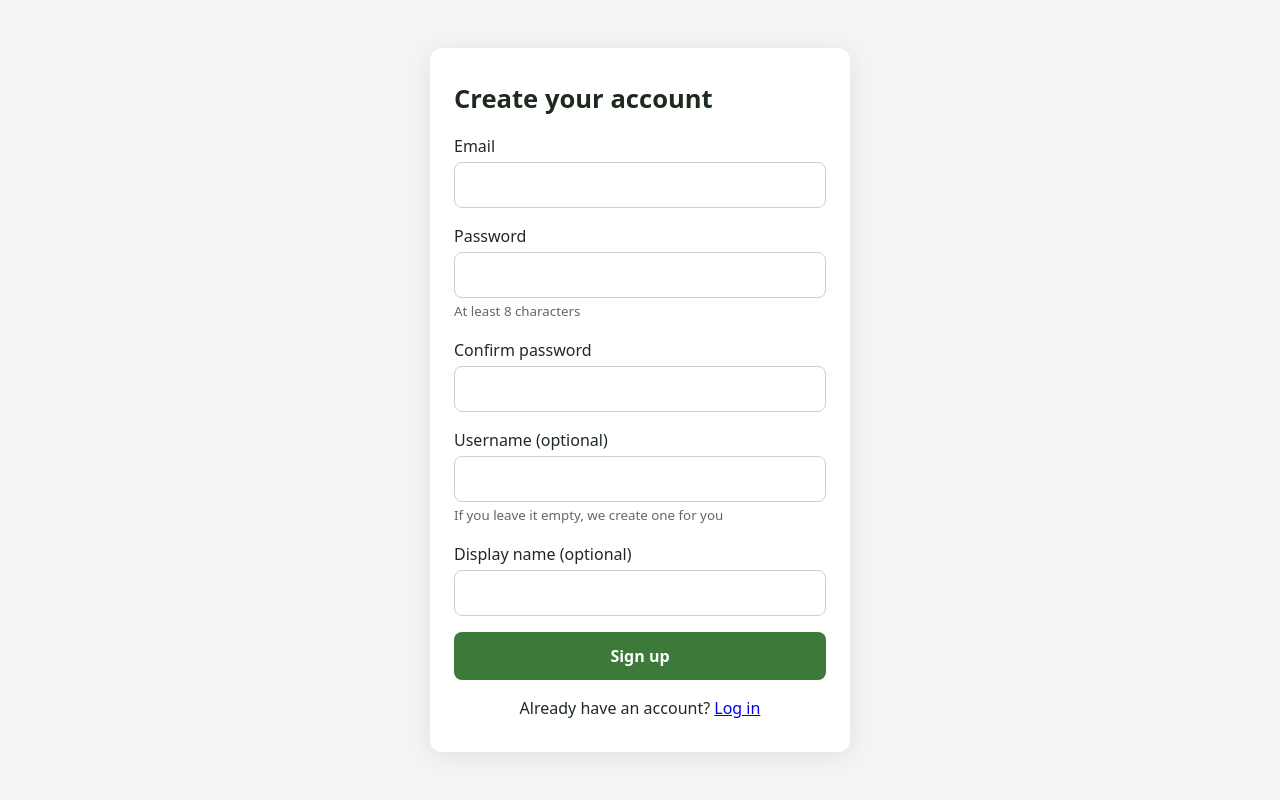
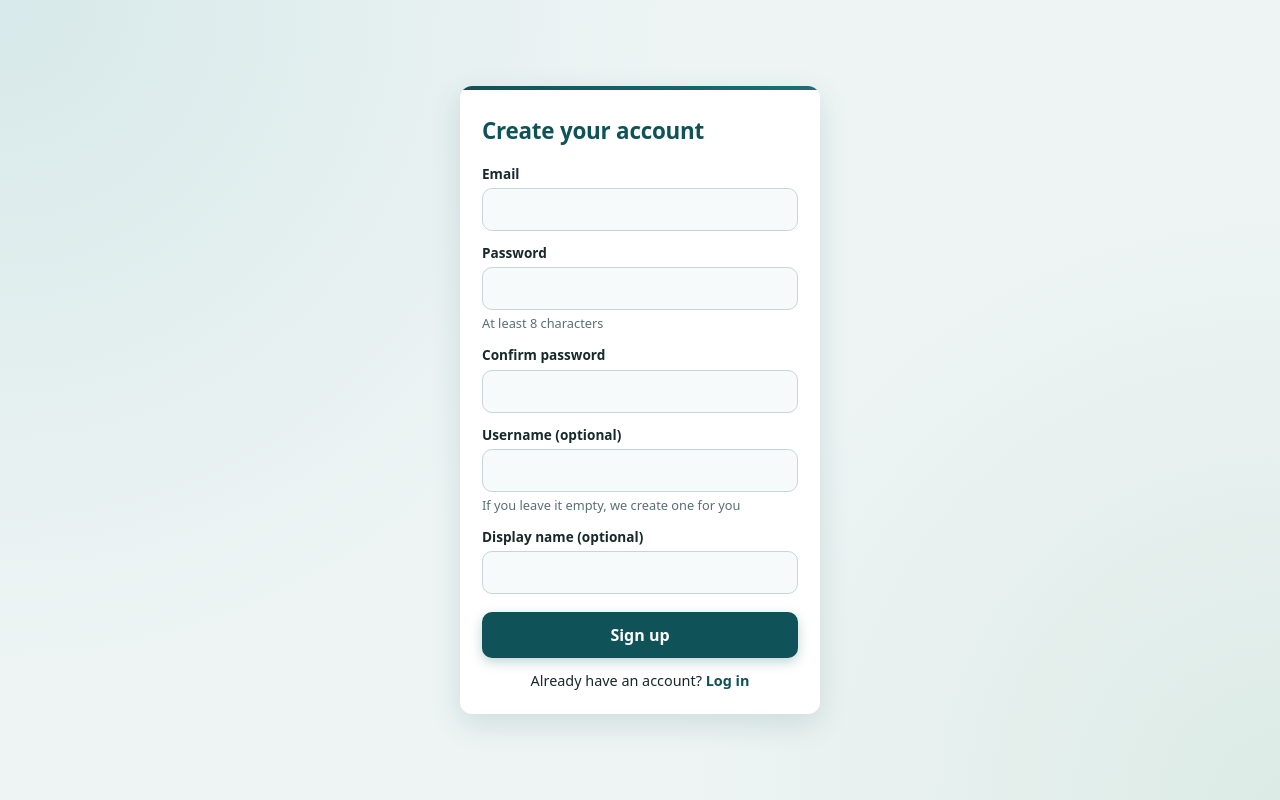
Before and after one commit to Agile-Software-Development-2026-2027/komoot-group-6, a React app in the folder frontend/: page /register in a window 1280 px wide. Built offline with nearby package versions, Linux system fonts and the light colour scheme; no server answers; the HTML template or start-up script is replaced by a standard one.

Commit message:
Restyle auth pages

```diff
--- a/frontend/src/App.jsx
+++ b/frontend/src/App.jsx
@@ -2,8 +2,7 @@ import { Navigate, Route, Routes } from 'react-router-dom';
 import RegisterPage from './pages/RegisterPage.jsx';
 import ConfirmEmailPage from './pages/ConfirmEmailPage.jsx';
 
-// Map of the pages: each Route links a URL to the component to show.
-// Other pages (login, map, profile...) will be added here by their tasks.
+
 export default function App() {
   return (
     <Routes>
--- a/frontend/src/index.css
+++ b/frontend/src/index.css
@@ -1,13 +1,20 @@
 /* Global styles and colors used by the whole app */
 :root {
-  --color-primary: #3d7a3a;
-  --color-text: #1f2a1f;
-  --color-muted: #5f6b5f;
-  --color-border: #c9d1c9;
+  /* Petrol green palette */
+  --color-primary: #0f5257;
+  --color-primary-hover: #1b7076; /* lighter on hover */
+  --color-primary-light: #e0eeef; /* focus ring and soft backgrounds */
+
+  --color-text: #17292b;
+  --color-muted: #587073;
+  --color-border: #c5d6d7;
   --color-surface: #ffffff;
-  --color-background: #f3f5f2;
+  --color-input: #f7fafa;
+  --color-background: #eef4f4;
   --color-error: #b3261e;
   --color-error-bg: #fdecea;
+
+  --radius: 12px;
 
   font-family: system-ui, -apple-system, 'Segoe UI', Roboto, sans-serif;
   line-height: 1.5;
@@ -21,4 +28,20 @@
 
 body {
   margin: 0;
+  min-height: 100vh;
+  /* Two very soft color spots on the page background */
+  background:
+    radial-gradient(circle at 0% 0%, #d7e9ea 0%, transparent 45%),
+    radial-gradient(circle at 100% 100%, #dcebe6 0%, transparent 40%),
+    var(--color-background);
 }
+
+/* Users who ask the system for less motion get no animations */
+@media (prefers-reduced-motion: reduce) {
+  *,
+  *::before,
+  *::after {
+    animation-duration: 0.01ms !important;
+    transition-duration: 0.01ms !important;
+  }
+}
--- a/frontend/src/pages/AuthPages.css
+++ b/frontend/src/pages/AuthPages.css
@@ -7,37 +7,101 @@
 }
 
 .auth-card {
+  position: relative;
+  overflow: hidden;
   width: 100%;
-  max-width: 420px;
+  max-width: 360px;
   display: flex;
   flex-direction: column;
-  gap: 16px;
-  padding: 32px 24px;
-  border-radius: 12px;
+  gap: 12px;
+  padding: 28px 22px 22px;
+  border-radius: var(--radius);
   background: var(--color-surface);
-  box-shadow: 0 4px 24px rgba(0, 0, 0, 0.08);
+  box-shadow: 0 10px 30px color-mix(in srgb, var(--color-primary) 14%, transparent);
+  /* The card slides in when the page opens */
+  animation: card-in 0.4s ease-out;
+}
+
+/* Thin gradient bar at the top of the card */
+.auth-card::before {
+  content: '';
+  position: absolute;
+  top: 0;
+  left: 0;
+  right: 0;
+  height: 4px;
+  background: linear-gradient(90deg, var(--color-primary), var(--color-primary-hover));
+}
+
+@keyframes card-in {
+  from {
+    opacity: 0;
+    transform: translateY(12px);
+  }
+  to {
+    opacity: 1;
+    transform: none;
+  }
 }
 
 .auth-card h1 {
-  margin: 0;
-  font-size: 1.6rem;
+  margin: 0 0 4px;
+  font-size: 1.4rem;
+  font-weight: 700;
+  letter-spacing: -0.01em;
+  color: var(--color-primary);
 }
 
+.auth-card p {
+  margin: 0;
+}
+
+/* ---------- Fields ---------- */
 .field {
   display: flex;
   flex-direction: column;
   gap: 4px;
 }
 
+.field label {
+  font-size: 0.85rem;
+  font-weight: 600;
+}
+
 .field input {
-  padding: 10px 12px;
+  padding: 9px 12px;
   font: inherit;
+  font-size: 0.95rem;
+  color: var(--color-text);
+  background: var(--color-input);
   border: 1px solid var(--color-border);
-  border-radius: 8px;
+  border-radius: 10px;
+  transition: border-color 0.15s, box-shadow 0.15s, background 0.15s;
+}
+
+.field input:hover {
+  border-color: color-mix(in srgb, var(--color-primary) 35%, var(--color-border));
+}
+
+/* Field being edited: colored border and a soft ring instead of the default outline */
+.field input:focus {
+  outline: none;
+  background: var(--color-surface);
+  border-color: var(--color-primary);
+  box-shadow: 0 0 0 3px var(--color-primary-light);
 }
 
 .field input[aria-invalid='true'] {
   border-color: var(--color-error);
+}
+
+.field input[aria-invalid='true']:focus {
+  box-shadow: 0 0 0 3px var(--color-error-bg);
+}
+
+.field-hint,
+.field-error {
+  font-size: 0.8rem;
 }
 
 .field-hint {
@@ -49,16 +113,31 @@
   color: var(--color-error);
 }
 
+/* Error from the server, shown at the top of the form */
 .form-error {
-  margin: 0;
-  padding: 10px 12px;
-  border-radius: 8px;
+  padding: 8px 10px;
+  font-size: 0.9rem;
+  border-radius: 10px;
   background: var(--color-error-bg);
+  animation: fade-in 0.2s ease-out;
 }
 
+@keyframes fade-in {
+  from {
+    opacity: 0;
+    transform: translateY(-4px);
+  }
+  to {
+    opacity: 1;
+    transform: none;
+  }
+}
+
+/* ---------- Buttons ---------- */
 .auth-card button,
 .button-link {
-  padding: 12px;
+  margin-top: 6px;
+  padding: 11px;
   font: inherit;
   font-weight: 600;
   text-align: center;
@@ -66,16 +145,52 @@
   color: #fff;
   background: var(--color-primary);
   border: none;
-  border-radius: 8px;
+  border-radius: 10px;
   cursor: pointer;
+  box-shadow: 0 4px 12px color-mix(in srgb, var(--color-primary) 25%, transparent);
+  transition: background 0.2s, transform 0.15s, box-shadow 0.2s;
+}
+
+/* Hover: lighter green and a small lift */
+.auth-card button:hover:not(:disabled),
+.button-link:hover {
+  background: var(--color-primary-hover);
+  transform: translateY(-1px);
+  box-shadow: 0 6px 16px color-mix(in srgb, var(--color-primary) 30%, transparent);
+}
+
+/* Pressed: back down */
+.auth-card button:active:not(:disabled),
+.button-link:active {
+  transform: translateY(0);
+  box-shadow: 0 2px 6px color-mix(in srgb, var(--color-primary) 25%, transparent);
+}
+
+/* Visible ring when the button is reached with the keyboard (Tab) */
+.auth-card button:focus-visible,
+.button-link:focus-visible {
+  outline: 3px solid var(--color-primary-light);
+  outline-offset: 2px;
 }
 
 .auth-card button:disabled {
   opacity: 0.6;
   cursor: not-allowed;
+  box-shadow: none;
 }
 
+/* ---------- Links ---------- */
 .auth-switch {
-  margin: 0;
+  font-size: 0.9rem;
   text-align: center;
 }
+
+.auth-switch a {
+  color: var(--color-primary);
+  font-weight: 600;
+  text-decoration: none;
+}
+
+.auth-switch a:hover {
+  text-decoration: underline;
+}
```
